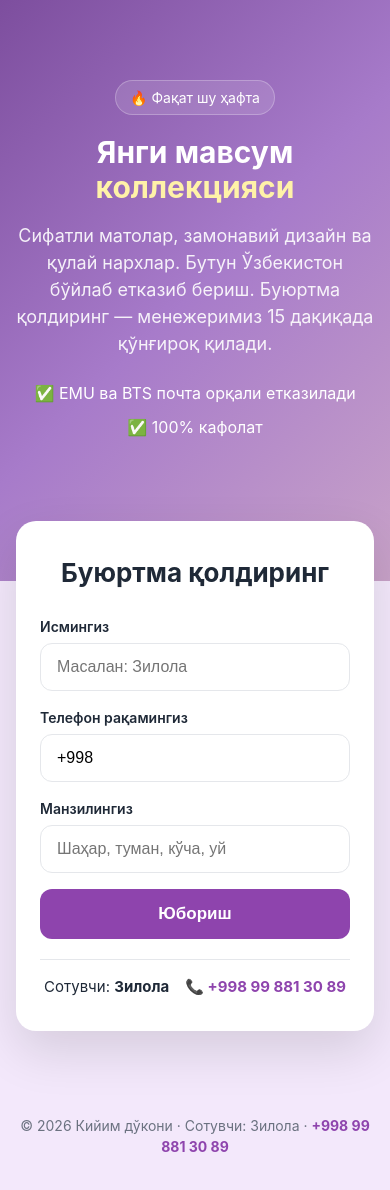
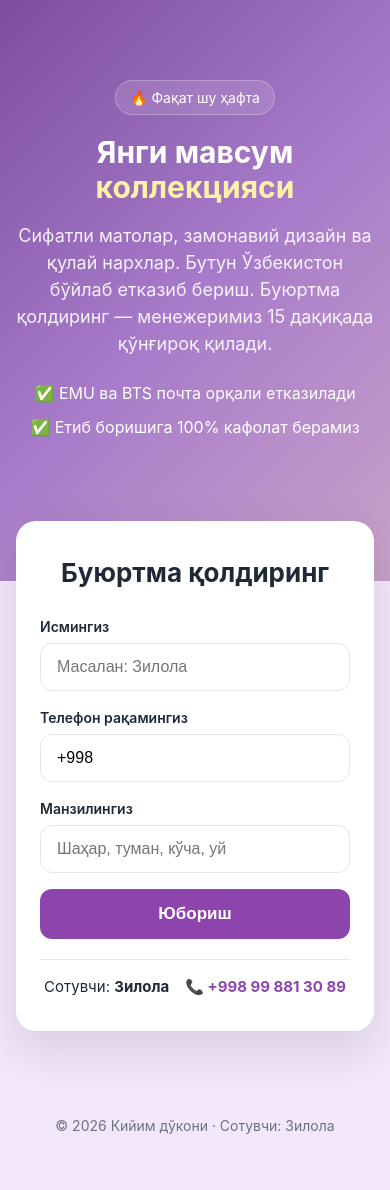
Before and after one commit to zilolautamaliyeva8-sudo/kiyim-dokon, a Next.js app: page / in a window 390 px wide. Shown: the top 1190 px of the page. Built offline with nearby package versions, Linux system fonts and the light colour scheme; no server answers.

Commit message:
Remove duplicate phone in footer, update guarantee text

```diff
--- a/app/page.js
+++ b/app/page.js
@@ -15,7 +15,7 @@ export default function Home() {
           </p>
           <ul className="perks">
             <li>✅ EMU ва BTS почта орқали етказилади</li>
-            <li>✅ 100% кафолат</li>
+            <li>✅ Етиб боришига 100% кафолат берамиз</li>
           </ul>
         </div>
       </section>
@@ -34,8 +34,7 @@ export default function Home() {
       </section>
 
       <footer className="footer">
-        © {new Date().getFullYear()} Кийим дўкони · Сотувчи: Зилола ·{" "}
-        <a href="tel:+998998813089">+998 99 881 30 89</a>
+        © {new Date().getFullYear()} Кийим дўкони · Сотувчи: Зилола
       </footer>
     </main>
   );
```
